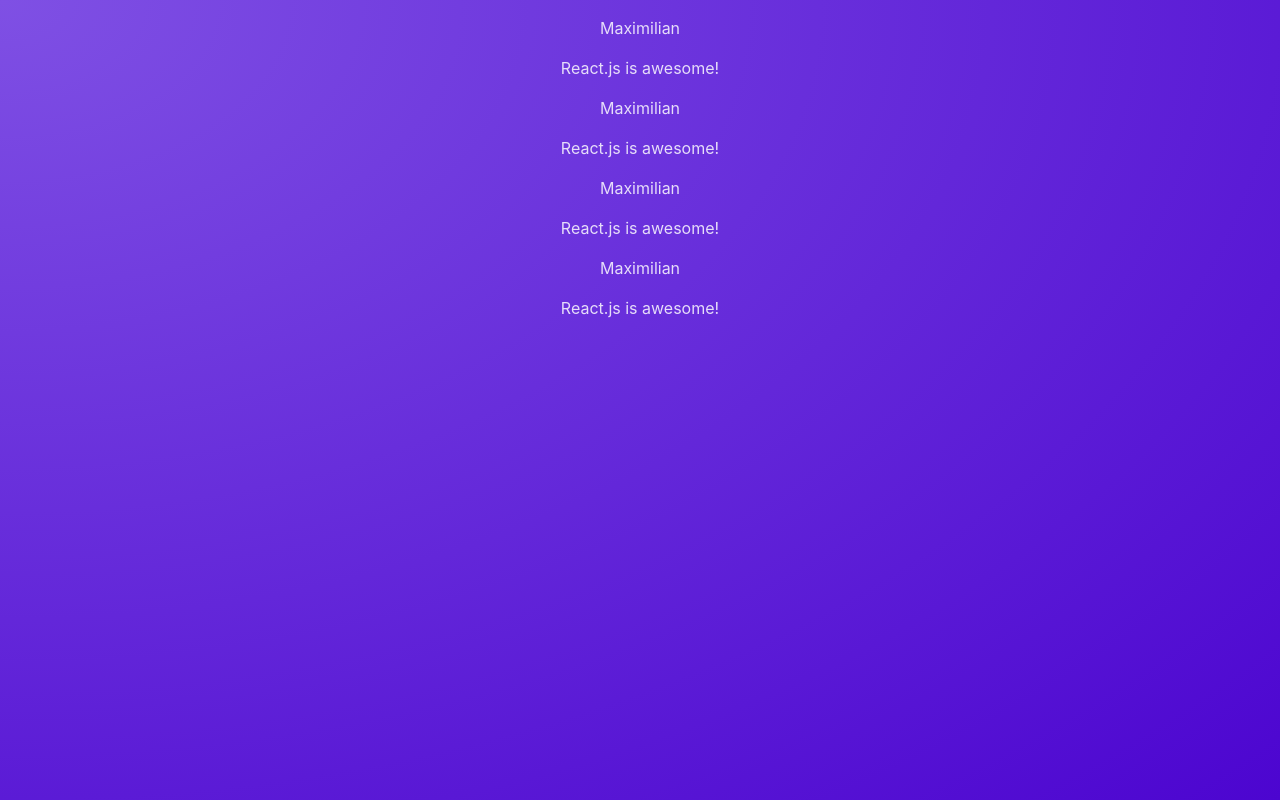
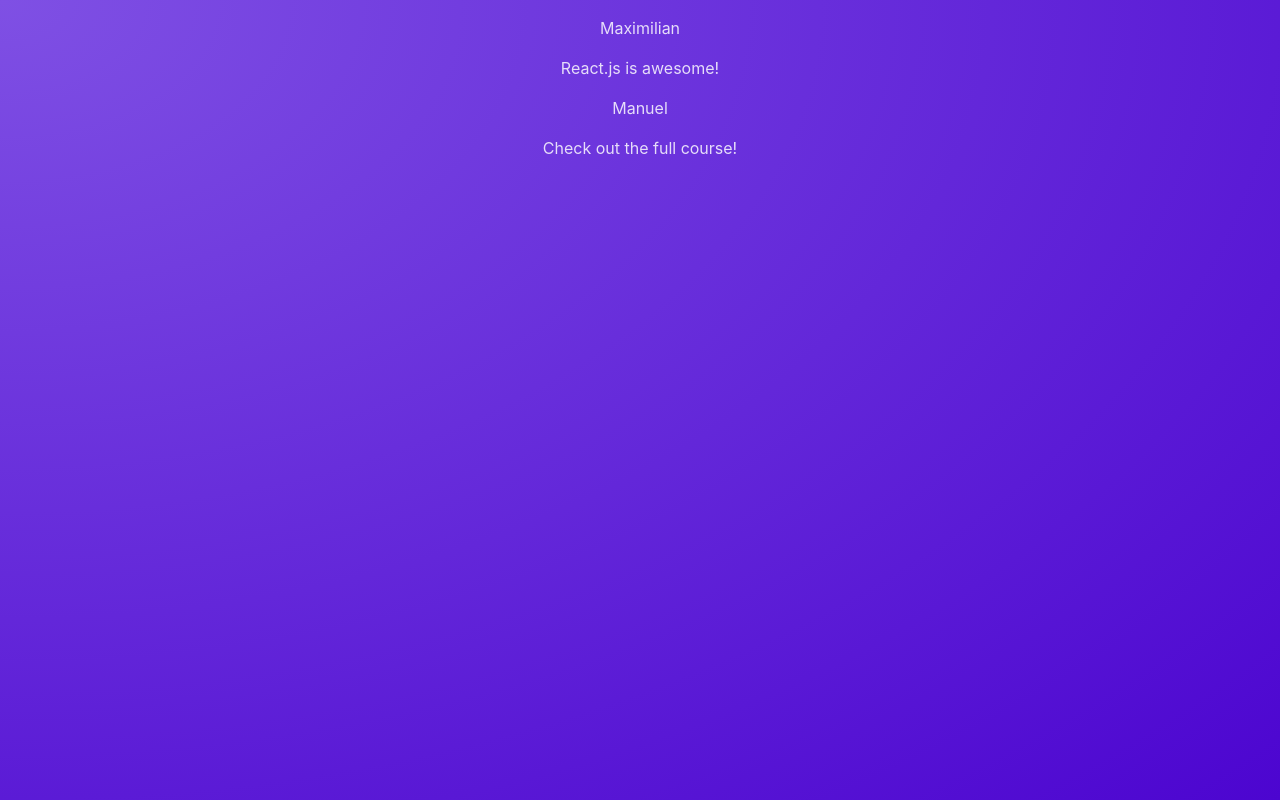
Before and after one commit to Madhurshani-Sivan/react-basics, a React (Vite) app: page / in a window 1280 px wide. Built offline with nearby package versions, Linux system fonts and the light colour scheme.

Commit message:
pass data to Post using props

```diff
--- a/src/App.jsx
+++ b/src/App.jsx
@@ -3,10 +3,8 @@ import Post from "./components/Post";
 function App() {
   return (
     <main>
-      <Post />
-      <Post />
-      <Post />
-      <Post />
+      <Post author="Maximilian" body="React.js is awesome!" />
+      <Post author="Manuel" body="Check out the full course!" />
     </main>
   );
 }
--- a/src/components/Post.jsx
+++ b/src/components/Post.jsx
@@ -1,12 +1,8 @@
-const names = ["Maximilian", "Manuel"];
-
-function Post() {
-  const chosenName = Math.random() > 0.5 ? names[0] : names[1];
-
+function Post(props) {
   return (
     <div>
-      <p>{chosenName}</p>
-      <p>React.js is awesome!</p>
+      <p>{props.author}</p>
+      <p>{props.body}</p>
     </div>
   );
 }
```
